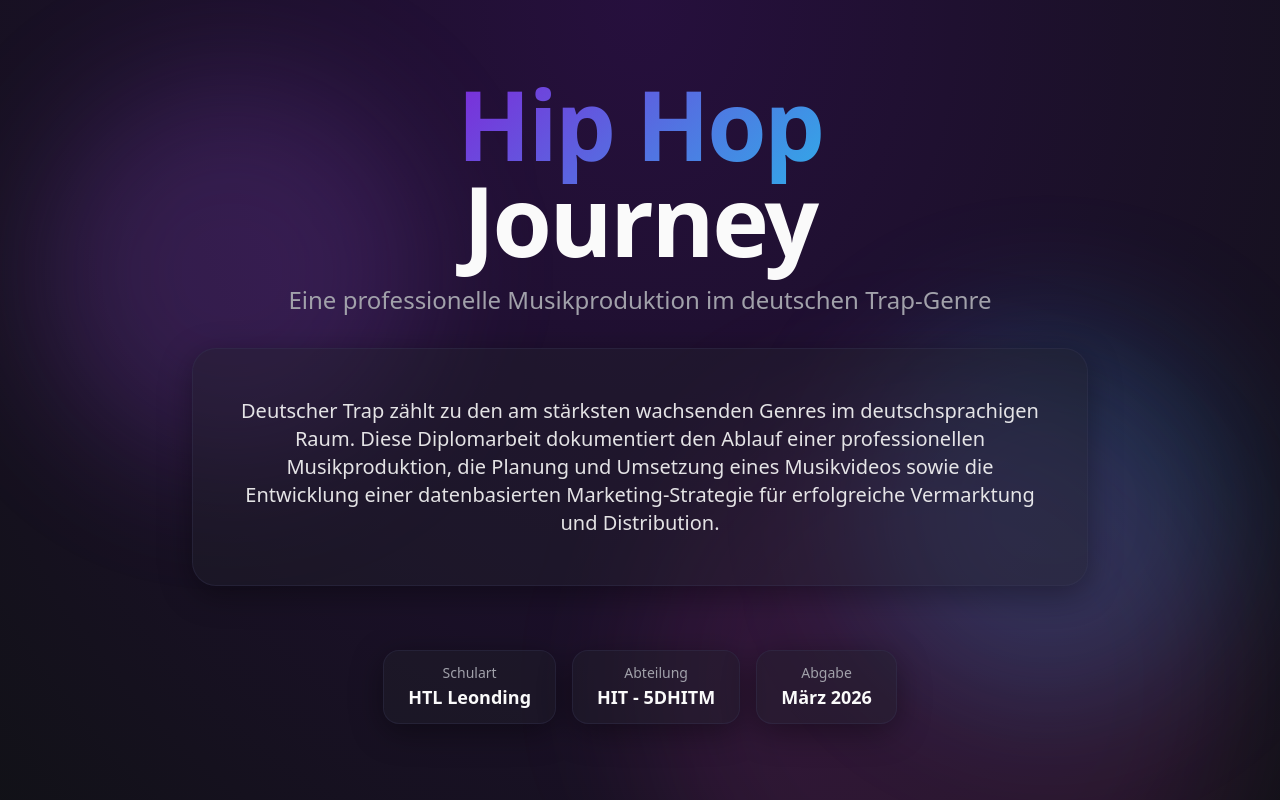
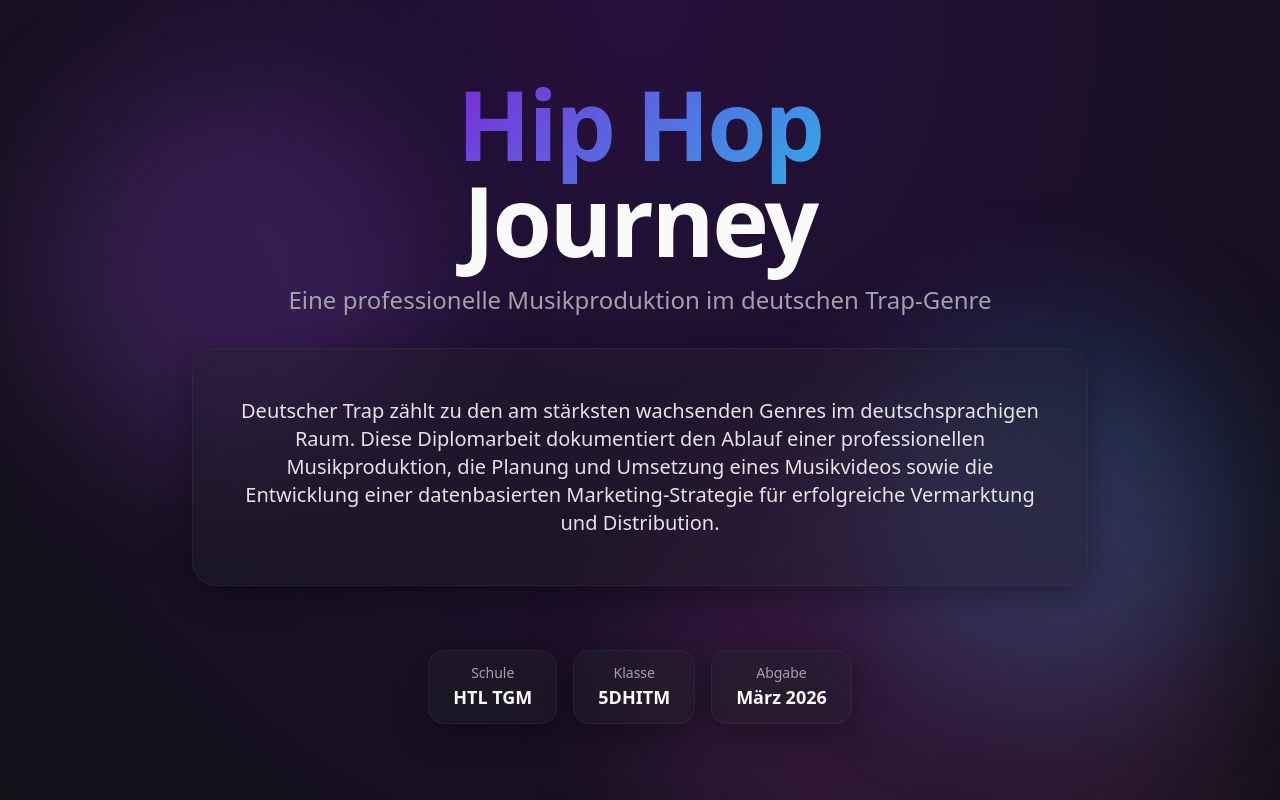
Before and after one commit to paqay/hiphopjourney, a React (Vite) app: page / in a window 1280 px wide. Shown: the top 800 px of the page. Built offline with nearby package versions, Linux system fonts and the light colour scheme; the HTML template or start-up script is replaced by a standard one.

Commit message:
Update class and add favicon

```diff
--- a/index.html
+++ b/index.html
@@ -2,12 +2,13 @@
 <html lang="en">
   <head>
     <meta charset="UTF-8" />
+    <link rel="icon" href="/favicon.png" type="image/png">
     <meta name="viewport" content="width=device-width, initial-scale=1.0" />
-    <title>Hip Hop Journey - Diplomarbeit HTL Leonding</title>
-    <meta name="description" content="Professionelle Musikproduktion, Videoproduktion und datenbasierte Marketing-Strategie im deutschen Trap-Genre. Eine Diplomarbeit der HTL Leonding." />
+    <title>Hip Hop Journey - Diplomarbeit HTL TGM</title>
+    <meta name="description" content="Professionelle Musikproduktion, Videoproduktion und datenbasierte Marketing-Strategie im deutschen Trap-Genre. Eine Diplomarbeit der HTL TGM." />
     <meta name="author" content="Jakob Ebner, Mohamed El Shal, Toma Nikolaj Ristic" />
 
-    <meta property="og:title" content="Hip Hop Journey - Diplomarbeit HTL Leonding" />
+    <meta property="og:title" content="Hip Hop Journey - Diplomarbeit HTL TGM" />
     <meta property="og:description" content="Professionelle Musikproduktion, Videoproduktion und datenbasierte Marketing-Strategie im deutschen Trap-Genre." />
     <meta property="og:type" content="website" />
     <meta property="og:image" content="https://lovable.dev/opengraph-image-p98pqg.png" />
--- a/src/pages/Index.tsx
+++ b/src/pages/Index.tsx
@@ -78,12 +78,12 @@ const Index = () => {
 
           <div className="flex flex-wrap gap-4 justify-center items-center pt-8 animate-slide-up" style={{ animationDelay: "0.4s" }}>
             <div className="glass rounded-2xl px-6 py-3">
-              <p className="text-sm text-muted-foreground">Schulart</p>
-              <p className="text-lg font-semibold">HTL Leonding</p>
+              <p className="text-sm text-muted-foreground">Schule</p>
+              <p className="text-lg font-semibold">HTL TGM</p>
             </div>
             <div className="glass rounded-2xl px-6 py-3">
-              <p className="text-sm text-muted-foreground">Abteilung</p>
-              <p className="text-lg font-semibold">HIT - 5DHITM</p>
+              <p className="text-sm text-muted-foreground">Klasse</p>
+              <p className="text-lg font-semibold">5DHITM</p>
             </div>
             <div className="glass rounded-2xl px-6 py-3">
               <p className="text-sm text-muted-foreground">Abgabe</p>
@@ -228,7 +228,7 @@ const Index = () => {
       <footer className="relative py-12 px-4 sm:px-6 lg:px-8 border-t border-border/50">
         <div className="max-w-6xl mx-auto text-center space-y-4">
           <p className="text-muted-foreground">
-            Diplomarbeit 2025/26 · HTL Leonding · Abteilung HIT
+            Diplomarbeit 2025/26 · HTL TGM · 5DHITM
           </p>
           <p className="text-sm text-muted-foreground">
             Betreuer: Alexander Wieser
```
Also changed, not shown: public/favicon.png (added).
